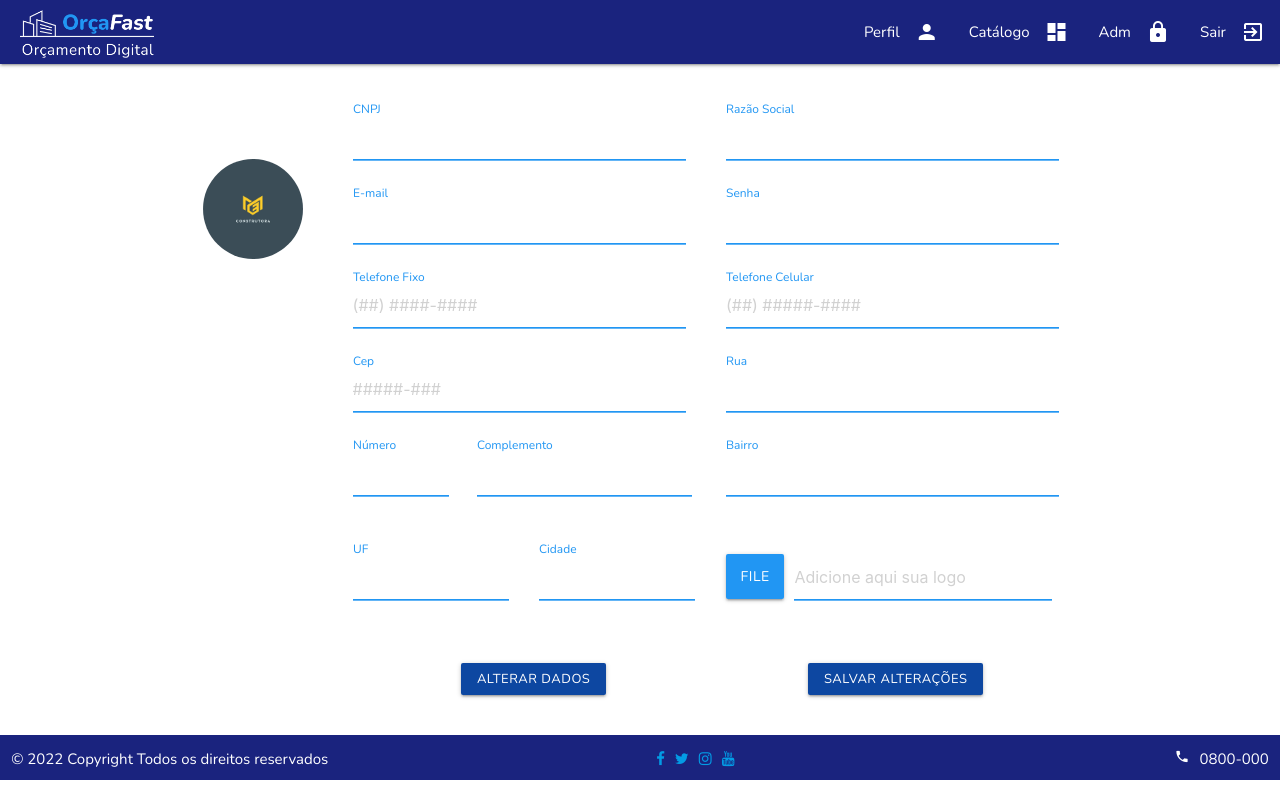
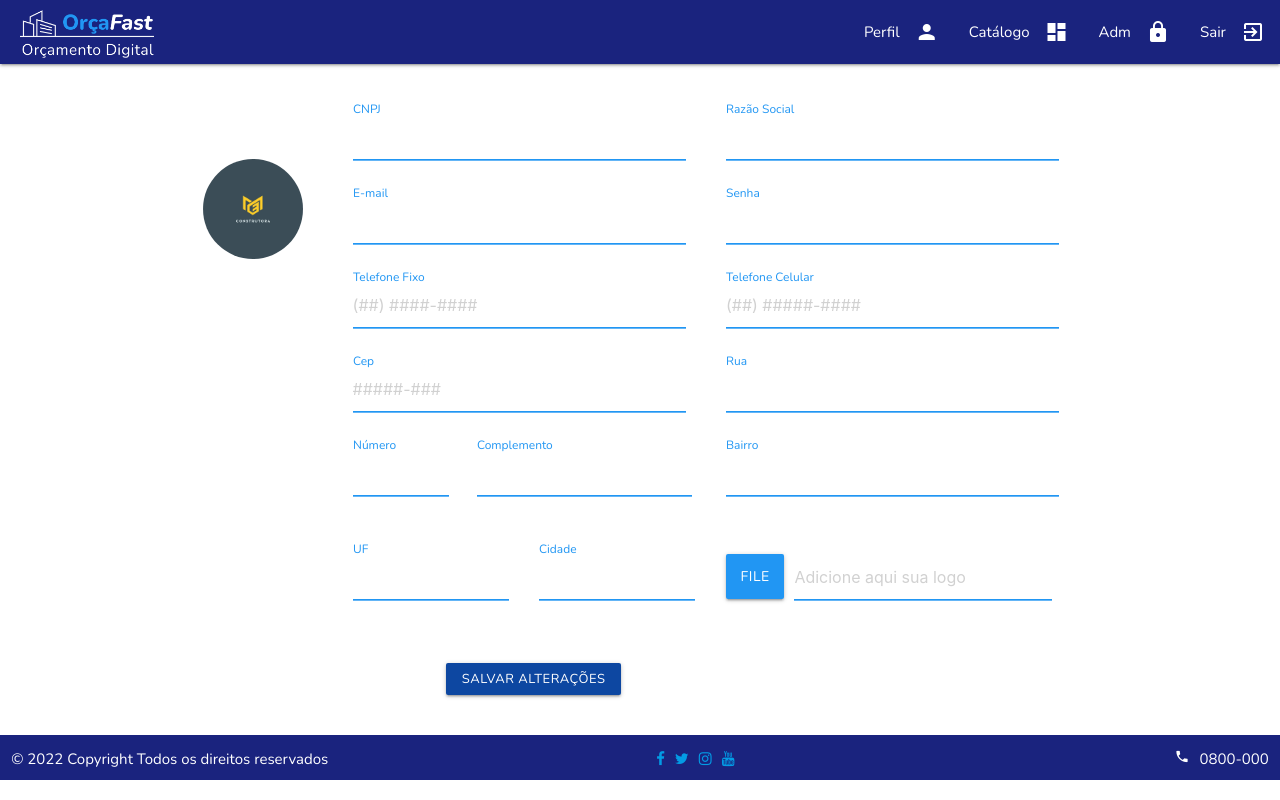
Before and after one commit to gustavomghisi7/OrcaFast, an Angular app: page /perfil in a window 1280 px wide. Built offline with nearby package versions, Linux system fonts and the light colour scheme; no server answers.

Commit message:
alteração html perfil, apagamos botão

```diff
--- a/src/app/app-routing.module.ts
+++ b/src/app/app-routing.module.ts
@@ -14,7 +14,7 @@ const routes: Routes = [
     component: HomeComponent
   },
   {
-    path: 'catalogo',
+    path: 'catalogo/:idusuario',
     component: CatalogoComponent
   },
   {
--- a/src/app/pages/perfil/perfil.component.html
+++ b/src/app/pages/perfil/perfil.component.html
@@ -189,11 +189,6 @@
 
         <!-- </form> -->
 
-        <div class="col s12 m6 bntPerfil">
-          <a class="waves-effect waves-light btn-small blue darken-4">
-            Alterar dados
-          </a>
-        </div>
 
         <div class="col s12 m6 bntPerfil">
           <a
```
